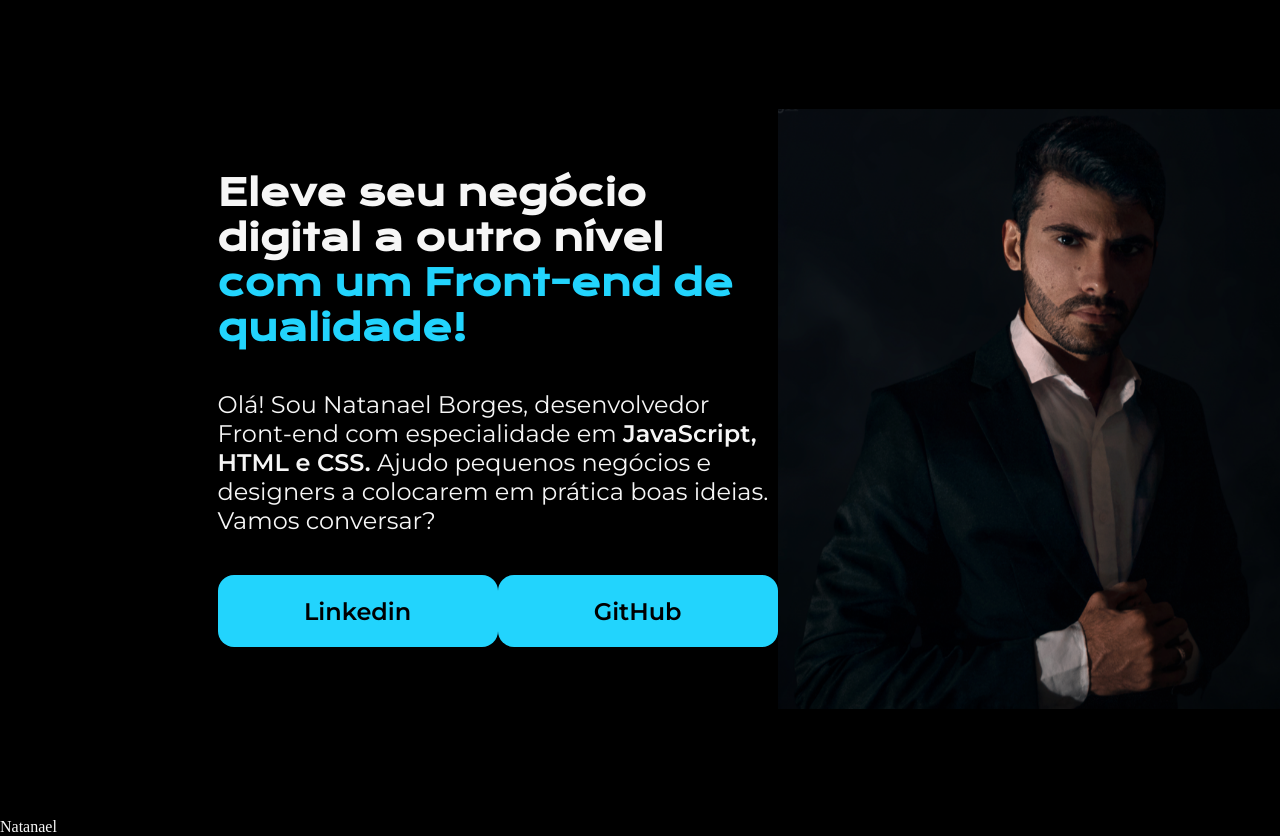
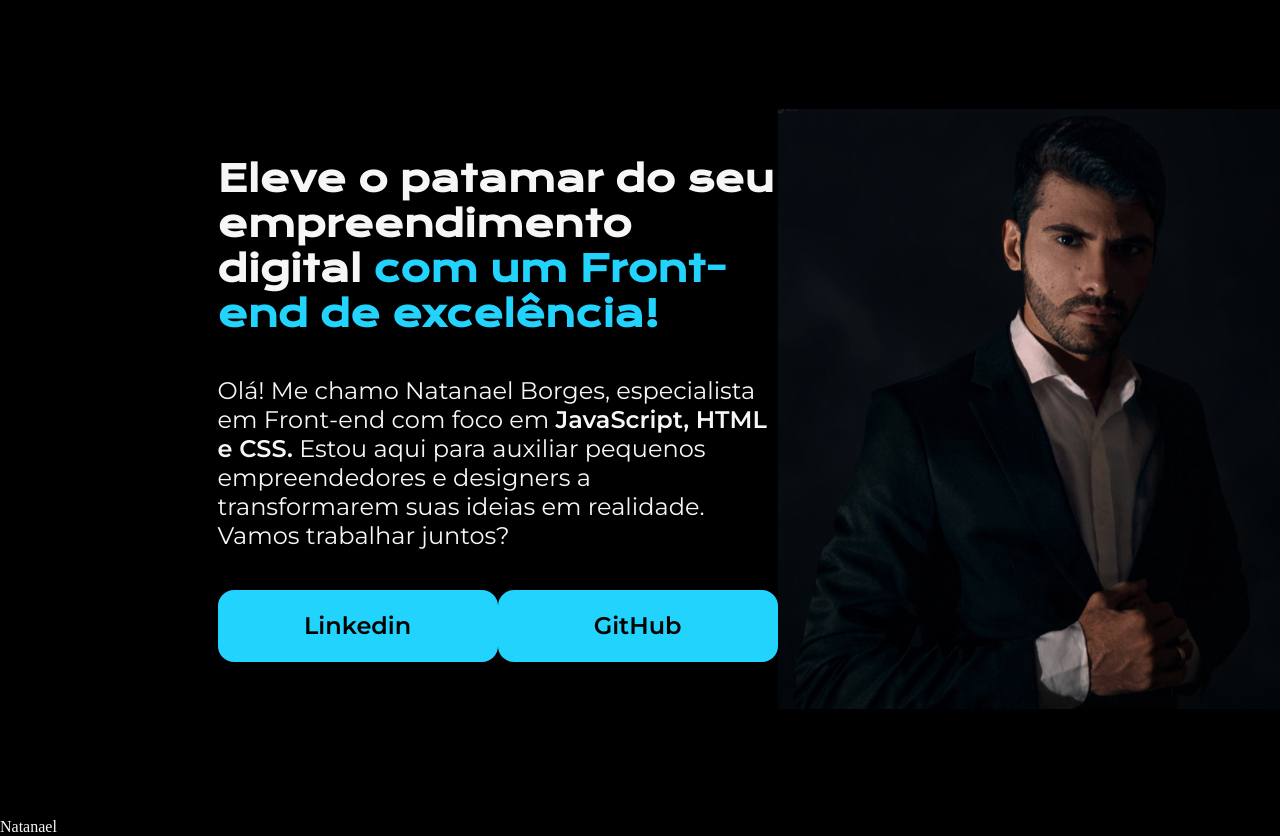
Before and after one commit to NatanaelB501/Portf-lio, a plain HTML site: page index.html in a window 1280 px wide. Shown: the top 836 px of the page. Drawn offline with nearby package versions, Linux system fonts and the light colour scheme.

Commit message:
mudança no texto

```diff
--- a/index.html
+++ b/index.html
@@ -10,8 +10,8 @@
     <header></header>
     <main class="apresentacao-do-conteudo">
         <section class="apresentacao__conteudo">
-            <h1 class="apresentacao__conteudo__titulo">Eleve seu negócio digital a outro nível <strong class="texto-destaque"> com um Front-end de qualidade!</strong></h1>
-            <p class="apresentacao__conteudo__texto">Olá! Sou Natanael Borges, desenvolvedor Front-end com especialidade em <strong> JavaScript, HTML e CSS.</strong> Ajudo pequenos negócios e designers a colocarem em prática boas ideias. Vamos conversar?</p>
+            <h1 class="apresentacao__conteudo__titulo">Eleve o patamar do seu empreendimento digital  <strong class="texto-destaque"> com um Front-end de excelência!</strong></h1>
+            <p class="apresentacao__conteudo__texto">Olá! Me chamo Natanael Borges, especialista em Front-end com foco em <strong> JavaScript, HTML e CSS.</strong> Estou aqui para auxiliar pequenos empreendedores e designers a transformarem suas ideias em realidade. Vamos trabalhar juntos?</p>
             <div class="apresentacao__links">
                 <a class="link" href="https://www.linkedin.com/in/natanael-borges-de-oliveira-528333120">Linkedin</a>
                 <a class="link" href="https://github.com/NatanaelB501">GitHub</a>
```
